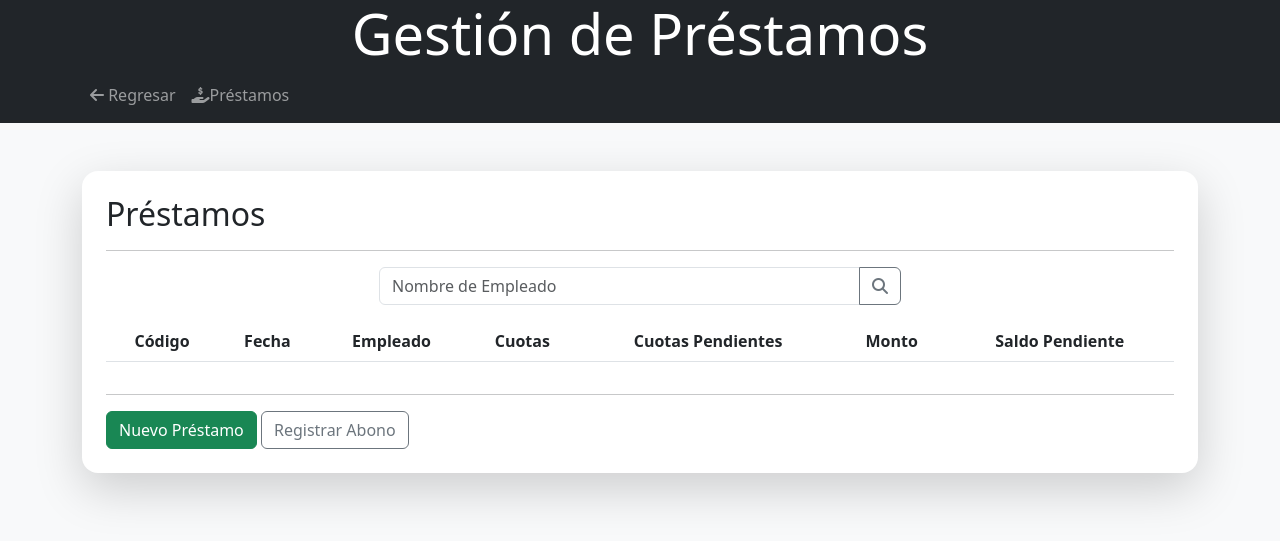
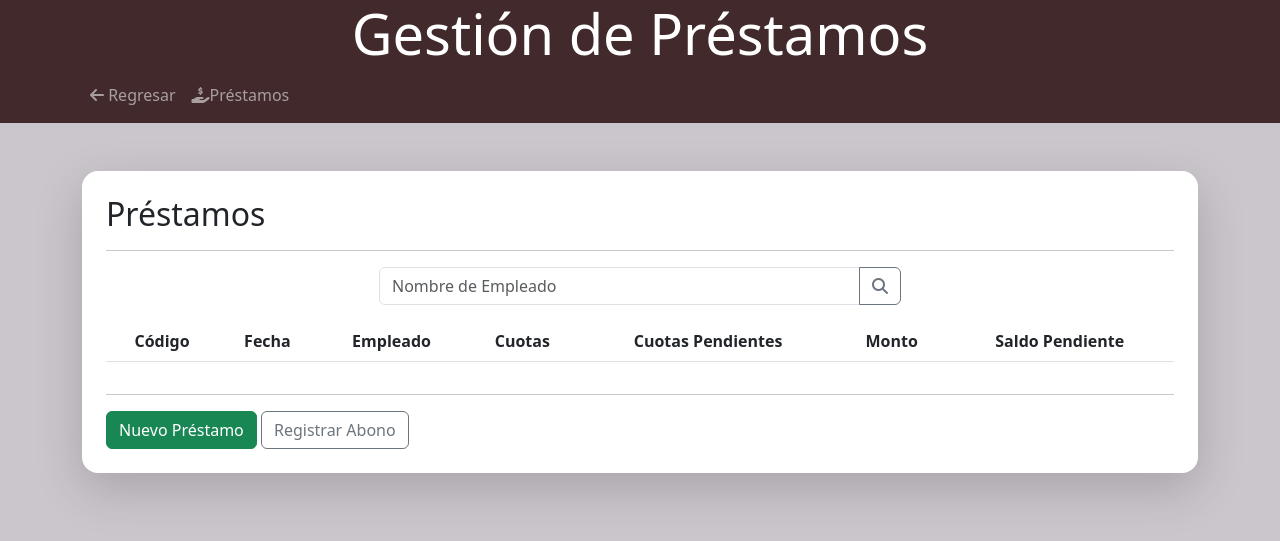
Before and after one commit to jsuhula/sistema-administrativo, a PHP site: page /views/gestion-prestamos.php in a window 1280 px wide. Shown: the top 541 px of the page. Run offline with PHP 8.4, Linux system fonts and the light colour scheme; data that the repository does not hold is empty.

Commit message:
[FIX] Se corrigen algunos elementos semanticos

```diff
--- a/controllers/departamento-controller.php
+++ b/controllers/departamento-controller.php
@@ -9,7 +9,7 @@ function main(){
     $departamentoDao = new DepartamentoDAO();
 
     if ($_SERVER["REQUEST_METHOD"] === "GET") {
-        $option = $_GET['option'];
+        $option = isset($_GET['option']) ? filter_var($_GET['option'], FILTER_VALIDATE_INT) : "";
 
         switch ($option) {
             case 1:
--- a/index.php
+++ b/index.php
@@ -36,7 +36,7 @@ $nombreUsuarioActual = empty($usuarioSesion->NombreUsuarioSesion) ? $usuarioSesi
 
 <body style="background-color: #CBC6CC">
 
-    <header class="text-white text-center" style="background-color: #41292C" >
+    <header class="text-white text-center" style="background-color: #41292C">
         <span class="display-4">Administración Restaurante</span>
     </header>
 
@@ -147,7 +147,7 @@ $nombreUsuarioActual = empty($usuarioSesion->NombreUsuarioSesion) ? $usuarioSesi
             </div>
         </div>
     </div>
-    <footer class="bg-dark text-white text-center">
+    <footer class="text-white text-center" style="background-color: #41292C">
         <div class="container">
             <div class="row">
                 <div class="col-md-6 pt-2">
--- a/views/gestion-empleados.php
+++ b/views/gestion-empleados.php
@@ -17,12 +17,12 @@
     <link rel="stylesheet" href="https://cdnjs.cloudflare.com/ajax/libs/font-awesome/6.2.0/css/all.min.css">
 </head>
 
-<body>
-    <header class="bg-dark text-white text-center">
+<body style="background-color: #CBC6CC">
+    <header class="text-white text-center" style="background-color: #41292C">
         <span class="display-4">Gestión Empleados</span>
     </header>
 
-    <nav class="navbar navbar-expand-lg navbar-dark bg-dark">
+    <nav class="navbar navbar-expand-lg navbar-dark" style="background-color: #41292C">
         <div class="container">
             <button class="navbar-toggler" type="button" title="" data-bs-toggle="collapse" data-bs-target="#navbarNav"
                 aria-controls="navbarNav" aria-expanded="false" aria-label="Toggle navigation">
--- a/views/gestion-menu.php
+++ b/views/gestion-menu.php
@@ -18,11 +18,11 @@ if (!$_SESSION) {
     <link href="https://cdnjs.cloudflare.com/ajax/libs/font-awesome/6.2.0/css/all.min.css" rel="stylesheet">
 </head>
 
-<body class="bg-light">
-    <header class="bg-dark text-white text-center">
+<body style="background-color: #CBC6CC">
+    <header class="text-white text-center" style="background-color: #41292C">
         <span class="display-4">Gestión Menú</span>
     </header>
-    <nav class="navbar navbar-expand-lg navbar-dark bg-dark justify-content-start">
+    <nav class="navbar navbar-expand-lg navbar-dark justify-content-start" style="background-color: #41292C">
         <div class="container">
             <button class="navbar-toggler" type="button" data-bs-toggle="collapse" data-bs-target="#navbarNav" aria-controls="navbarNav" aria-expanded="false" aria-label="Toggle navigation">
                 <span class="navbar-toggler-icon"></span>
--- a/views/gestion-nomina.php
+++ b/views/gestion-nomina.php
@@ -18,11 +18,11 @@ if (!$_SESSION) {
     <link href="https://cdnjs.cloudflare.com/ajax/libs/font-awesome/6.2.0/css/all.min.css" rel="stylesheet">
 </head>
 
-<body class="bg-light">
-    <header class="bg-dark text-white text-center">
+<body style="background-color: #CBC6CC">
+    <header class="text-white text-center" style="background-color: #41292C">
         <span class="display-4">Gestión de Nómina</span>
     </header>
-    <nav class="navbar navbar-expand-lg navbar-dark bg-dark">
+    <nav class="navbar navbar-expand-lg navbar-dark" style="background-color: #41292C">
         <div class="container">
             <button class="navbar-toggler" type="button" data-bs-toggle="collapse" data-bs-target="#navbarNav"
                 aria-controls="navbarNav" aria-expanded="false" aria-label="Toggle navigation">
--- a/views/gestion-prestamos.php
+++ b/views/gestion-prestamos.php
@@ -17,11 +17,11 @@ session_start();
     <link href="https://cdnjs.cloudflare.com/ajax/libs/font-awesome/6.2.0/css/all.min.css" rel="stylesheet">
 </head>
 
-<body class="bg-light">
-    <header class="bg-dark text-white text-center">
+<body style="background-color: #CBC6CC">
+    <header class="text-white text-center" style="background-color: #41292C">
         <span class="display-4">Gestión de Préstamos</span>
     </header>
-    <nav class="navbar navbar-expand-lg navbar-dark bg-dark">
+    <nav class="navbar navbar-expand-lg navbar-dark" style="background-color: #41292C">
         <div class="container">
             <button class="navbar-toggler" type="button" data-bs-toggle="collapse" data-bs-target="#navbarNav"
                 aria-controls="navbarNav" aria-expanded="false" aria-label="Toggle navigation">
--- a/views/reportes.php
+++ b/views/reportes.php
@@ -17,11 +17,11 @@ if (!$_SESSION) {
     <link href="https://cdnjs.cloudflare.com/ajax/libs/font-awesome/6.2.0/css/all.min.css" rel="stylesheet">
 </head>
 
-<body class="bg-light">
-    <header class="bg-dark text-white text-center">
+<body style="background-color: #CBC6CC">
+    <header class="text-white text-center" style="background-color: #41292C">
         <span class="display-4">Generar Reportes</span>
     </header>
-    <nav class="navbar navbar-expand-lg navbar-dark bg-dark">
+    <nav class="navbar navbar-expand-lg navbar-dark" style="background-color: #41292C">
         <div class="container">
             <button class="navbar-toggler" type="button" data-bs-toggle="collapse" data-bs-target="#navbarNav" aria-controls="navbarNav" aria-expanded="false" aria-label="Toggle navigation">
                 <span class="navbar-toggler-icon"></span>
```
